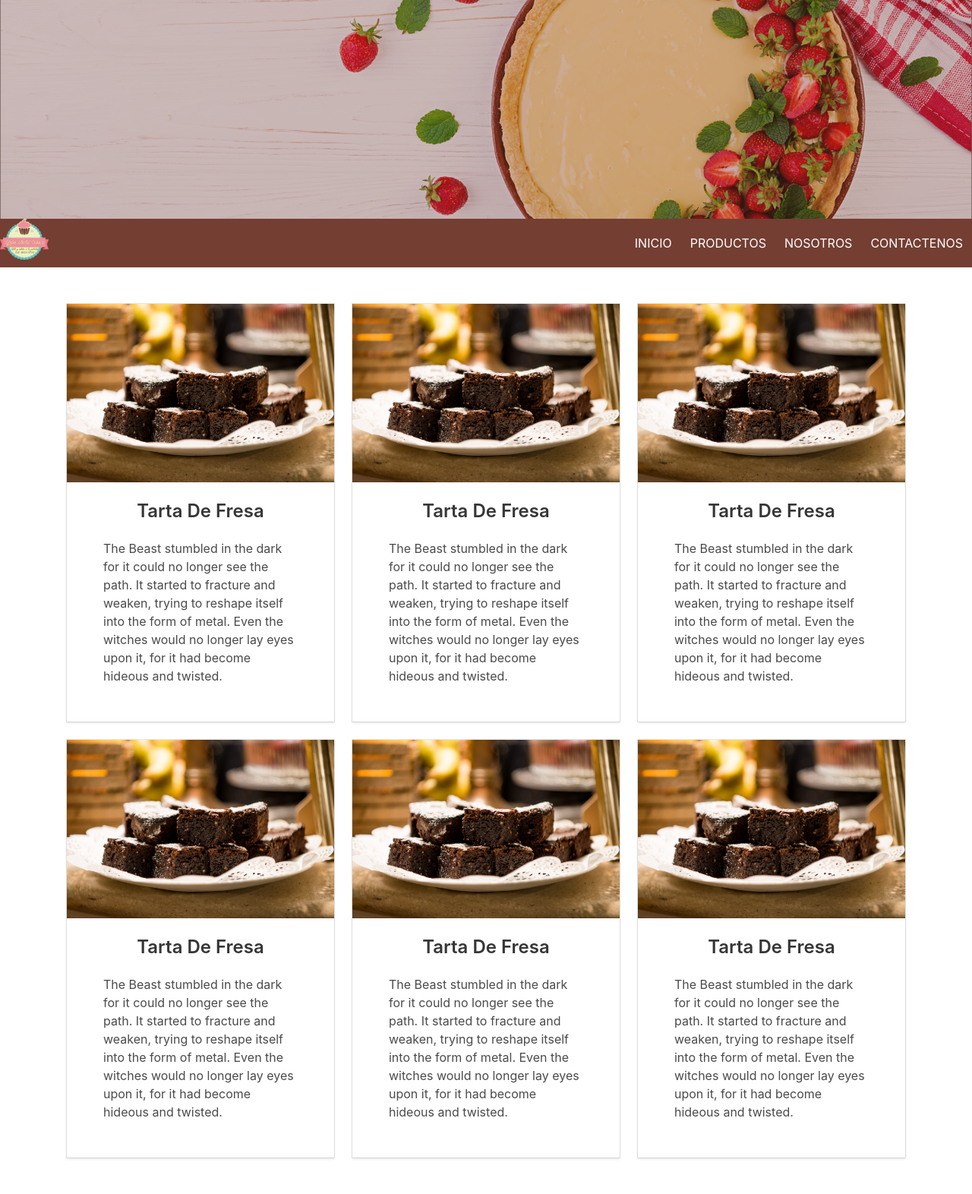
After one commit to ProyectoPortalesWebIIParcial/ReposteriaGloboFiestaCakes-s, a PHP site: page /tartas.html in a window 1280 px wide. The commit adds this page. Shown: the whole page at 76% size. Run offline with PHP 8.4, Linux system fonts and the light colour scheme.

Commit message:
Se agrego un root que contiene los colores para llamarlos como variables asi mismo se creo la pagina del producto como tal en este caso llamada tartas

```diff
--- a/css/style.css
+++ b/css/style.css
@@ -1,3 +1,9 @@
+:root {
+    --white: #ffffff;
+    --smokywhite:#F5F5F5;
+    --blue:#66C3C1;
+    --brown:#743E32;
+  }
 html {
     box-sizing: border-box;
 }
@@ -15,22 +21,22 @@ html {
 }
 
 .hero.is-brown {
-    background-color: #743E32;
+    background-color: var(--brown);
 }
 
 .navbar a {
-    color: white;
+    color:var(--white);
 }
 
 @media(min-width:300px) {
     .navbar-item {
-        background-color: #743E32;
+        background-color: var(--brown);
     }
 }
 
 .navbar a:hover {
-    color: #743E32;
-    background-color: white;
+    color: var(--brown);
+    background-color: var(--white);
 }
 
 .footer {
@@ -39,7 +45,7 @@ html {
     justify-content: center;
     align-items: center;
     position: relative;
-    background-color: #743E32;
+    background-color: var(--brown);
 }
 
 .footer::before {
@@ -58,7 +64,7 @@ html {
 }
 
 .copyrigth {
-    background-color: #66C3C1;
+    background-color:var(--blue);
     text-align: center;
     font-size: 1.5em;
 }
@@ -100,17 +106,17 @@ html {
 }
 
 .button {
-    background-color: #66C3C1;
-    color: white;
+    background-color:var(--blue);
+    color: var(--white);
 }
 
 .button:hover {
-    color: white;
+    color:var(--white);
     transform: scale(1);
 }
 
 a:hover {
-    color: #743E32;
+    color:var(--brown);
 }
 
 .box {
--- /dev/null
+++ b/images/desktop.ini
@@ -0,0 +1,2 @@
+[LocalizedFileNames]
+tarta.jpeg=@tarta.jpeg,0
--- /dev/null
+++ b/tartas.html
@@ -0,0 +1,192 @@
+<!DOCTYPE html>
+<html lang="en">
+
+<head>
+    <meta charset="UTF-8">
+    <meta name="viewport" content="width=device-width, initial-scale=1.0">
+    <link rel="stylesheet" href="css/bulma.css">
+    <link rel="stylesheet" href="css/style.css">
+    <!--Scripts necesarios para los item del menu de navegacion-->
+    <script src="js/jquery-slim.min.js"></script>
+    <script src="js/bulma-burger-jquery.js"></script>
+
+    <title>FIESTA GLOBO CAKE'S</title>
+</head>
+
+<body>
+    <section class="hero is-medium is-brown has-text-white">
+        <div class="hero-body">
+            <div class="container">
+            </div>
+        </div>
+
+        <div class="hero-head ">
+            <nav role="navigation" aria-label="main navigation" class="navbar">
+                <div class="navbar-brand ">
+                    <figure class="image is-64x64 ">
+                        <img src="images/Logo_PNG.png " alt="logo de reposteria ">
+                    </figure>
+                    <a role="button " class="navbar-burger burger" aria-label="menu " aria-expanded="false " data-target="navbarBulma ">
+                        <span aria-hidden="true " class="has-text-white"></span>
+                        <span aria-hidden="true " class="has-text-white"></span>
+                        <span aria-hidden="true " class="has-text-white"></span>
+                    </a>
+                </div>
+                <div class="navbar-menu item-selected" id="navbarBulma ">
+                    <div class="navbar-end ">
+                        <div class="navbar-item has-dropdown is-hoverable is-active is-black">
+                            <a href=" #" class="navbar-item item">
+                                INICIO
+                            </a>
+                            <a href=" #" class="navbar-item ">
+                                PRODUCTOS
+                            </a>
+                            <a href=" #" class="navbar-item ">
+                                NOSOTROS
+                            </a>
+                            <a href=" " class="navbar-item ">
+                                CONTACTENOS
+                            </a>
+
+                        </div>
+                    </div>
+            </nav>
+    </section>
+
+    <div class="container">
+        <div class="section">
+            <!-- Desarrollo -->
+            <div class="row columns is-multiline">
+                <div class="column is-one-third">
+                    <div class="card large">
+                        <div class="card-image">
+                            <figure class="image">
+                                <img src="images/tarta.jpeg" alt="Image">
+                            </figure>
+                        </div>
+                        <div class="card-content">
+                            <div class="media-content">
+                                <div class="has-text-centered">
+                                    <p class="title is-4 is-normal">Tarta De Fresa</p>
+                                </div>
+                            </div>
+                            <div class="card-content">
+                                The Beast stumbled in the dark for it could no longer see the path. It started to fracture and weaken, trying to reshape itself into the form of metal. Even the witches would no longer lay eyes upon it, for it had become hideous and twisted.
+                                <div class="background-icon"><span class="icon-twitter"></span></div>
+                            </div>
+                        </div>
+                    </div>
+                </div>
+                <div class="column is-one-third">
+                    <div class="card large">
+                        <div class="card-image">
+                            <figure class="image">
+                                <img src="images/tarta.jpeg" alt="Image tarta">
+                            </figure>
+                        </div>
+                        <div class="card-content">
+                            <div class="media-content">
+                                <div class="has-text-centered">
+                                    <p class="title is-4 is-normal">Tarta De Fresa</p>
+                                </div>
+                            </div>
+                            <div class="card-content">
+                                The Beast stumbled in the dark for it could no longer see the path. It started to fracture and weaken, trying to reshape itself into the form of metal. Even the witches would no longer lay eyes upon it, for it had become hideous and twisted.
+                                <div class="background-icon"><span class="icon-twitter"></span></div>
+                            </div>
+                        </div>
+                    </div>
+                </div>
+                <div class="column is-one-third">
+                    <div class="card large">
+                        <div class="card-image">
+                            <figure class="image">
+                                <img src="images/tarta.jpeg" alt="Image">
+                            </figure>
+                        </div>
+                        <div class="card-content">
+                            <div class="media-content">
+                                <div class="has-text-centered">
+                                    <p class="title is-4 is-normal">Tarta De Fresa</p>
+                                </div>
+                            </div>
+                            <div class="card-content">
+                                The Beast stumbled in the dark for it could no longer see the path. It started to fracture and weaken, trying to reshape itself into the form of metal. Even the witches would no longer lay eyes upon it, for it had become hideous and twisted.
+                                <div class="background-icon"><span class="icon-twitter"></span></div>
+                            </div>
+                        </div>
+                    </div>
+                </div>
+            </div>
+            <!-- otra seccion -->
+            <div class="row columns is-multiline">
+                <div class="column is-one-third">
+                    <div class="card large">
+                        <div class="card-image">
+                            <figure class="image">
+                                <img src="images/tarta.jpeg" alt="Image">
+                            </figure>
+                        </div>
+                        <div class="card-content">
+                            <div class="media-content">
+                                <div class="has-text-centered">
+                                    <p class="title is-4 is-normal">Tarta De Fresa</p>
+                                </div>
+                            </div>
+                            <div class="card-content">
+                                The Beast stumbled in the dark for it could no longer see the path. It started to fracture and weaken, trying to reshape itself into the form of metal. Even the witches would no longer lay eyes upon it, for it had become hideous and twisted.
+                                <div class="background-icon"><span class="icon-twitter"></span></div>
+                            </div>
+                        </div>
+                    </div>
+                </div>
+                <div class="column is-one-third">
+                    <div class="card large">
+                        <div class="card-image">
+                            <figure class="image">
+                                <img src="images/tarta.jpeg" alt="Image tarta">
+                            </figure>
+                        </div>
+                        <div class="card-content">
+                            <div class="media-content">
+                                <div class="has-text-centered">
+                                    <p class="title is-4 is-normal">Tarta De Fresa</p>
+                                </div>
+                            </div>
+                            <div class="card-content">
+                                The Beast stumbled in the dark for it could no longer see the path. It started to fracture and weaken, trying to reshape itself into the form of metal. Even the witches would no longer lay eyes upon it, for it had become hideous and twisted.
+                                <div class="background-icon"><span class="icon-twitter"></span></div>
+                            </div>
+                        </div>
+                    </div>
+                </div>
+                <div class="column is-one-third">
+                    <div class="card large">
+                        <div class="card-image">
+                            <figure class="image">
+                                <img src="images/tarta.jpeg" alt="Image">
+                            </figure>
+                        </div>
+                        <div class="card-content">
+                            <div class="media-content">
+                                <div class="has-text-centered">
+                                    <p class="title is-4 is-normal">Tarta De Fresa</p>
+                                </div>
+                            </div>
+                            <div class="card-content">
+                                The Beast stumbled in the dark for it could no longer see the path. It started to fracture and weaken, trying to reshape itself into the form of metal. Even the witches would no longer lay eyes upon it, for it had become hideous and twisted.
+                                <div class="background-icon"><span class="icon-twitter"></span></div>
+                            </div>
+                        </div>
+                    </div>
+                </div>
+            </div>
+            <!-- Otra seccion-->
+
+        </div>
+    </div>
+
+
+</body>
+
+</html>
```
Also changed, not shown: images/tarta.jpeg (added).
